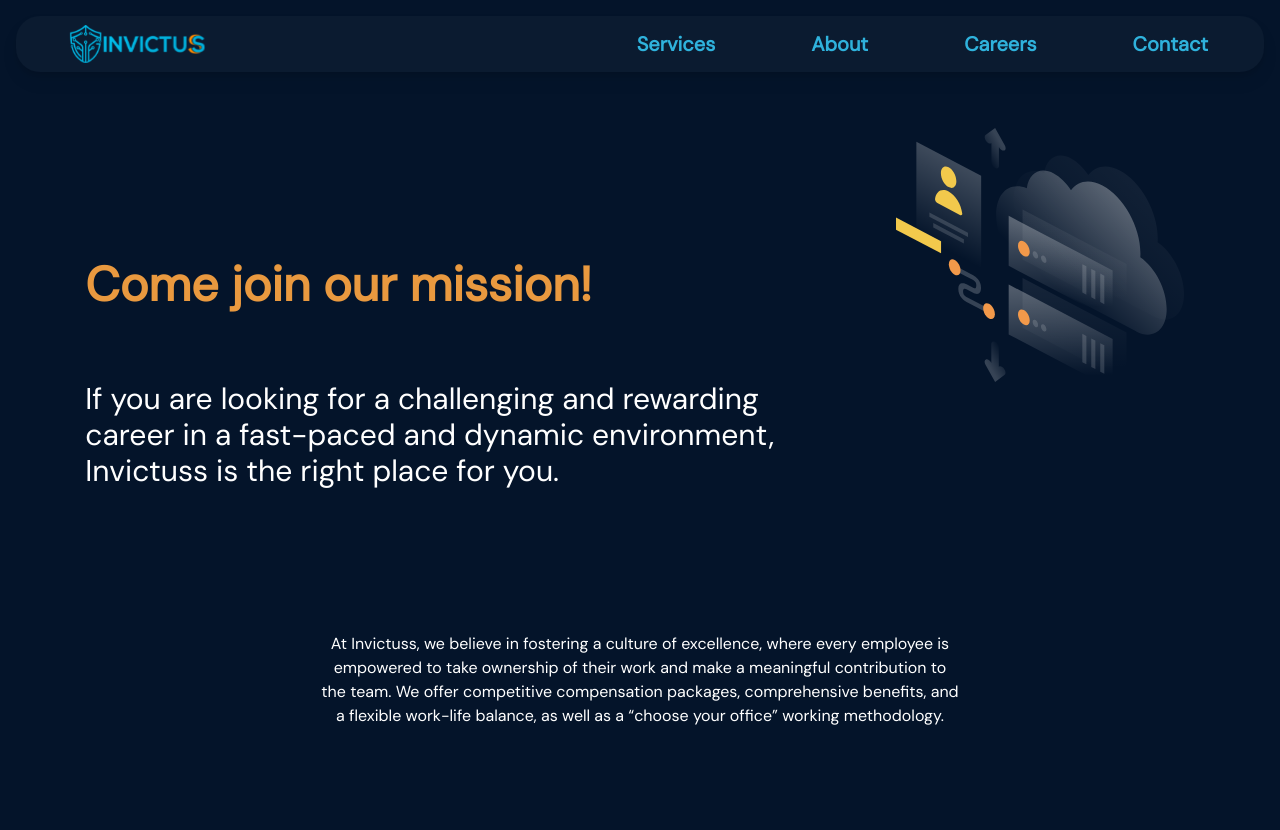
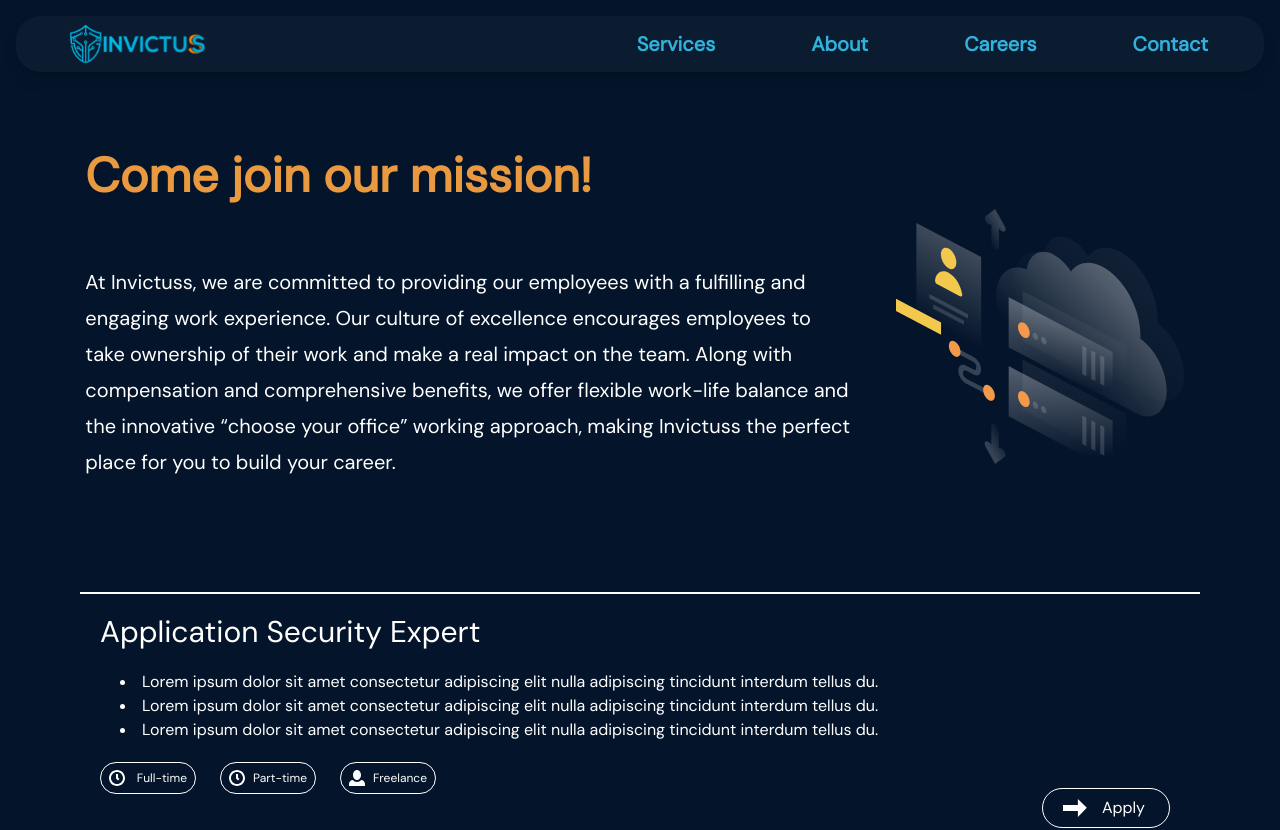
Before and after one commit to arana489/Invictuss, a React (Vite) app: page /careers in a window 1280 px wide. Shown: the top 830 px of the page. Built offline with nearby package versions, Linux system fonts and the light colour scheme; a web font is replaced by a local one.

Commit message:
last push

```diff
--- a/src/components/Careers/Career.jsx
+++ b/src/components/Careers/Career.jsx
@@ -8,32 +8,23 @@ export default function Career() {
     return (
 
         <div class="flex-above">
-         <div>
-            <div class="relative h-screen">
-                <div class="absolute right-1/3 bottom-1/2 h-1/3 w-3/5">
-                    <h1 class="text-orange text-xl font-bold">
+            <div class="relative h-[30rem] flex items-center">
+                <div class=" absolute right-1/3 bottom-1/2 h-1/3 w-3/5">
+                    <h1 class="text-orange text-xl font-bold mb-16">
                         Come join our mission!
                     </h1>
-                    <br/><br/><br/>
-                    <h3 class="text-white text-lg leading-9">
-                        If you are looking for a challenging and rewarding career in a fast-paced
-                        and dynamic environment, Invictuss is the right place for you.
+
+                    <h3 class="text-white text-m leading-9 " >
+                        At Invictuss, we are committed to providing our employees with a fulfilling and engaging work experience. Our culture of excellence encourages employees to take ownership of their work and make a real impact on the team. Along with  compensation and comprehensive benefits, we offer flexible work-life balance and the innovative “choose your office” working approach, making Invictuss the perfect place for you to build your career.
                     </h3>
                 </div>
                 <img className="object-scale-down w-[0rem] md:w-[18rem] lg:w-[18rem]  ml-auto mr-24 mt-14" src = "src/assets/CareerImg.svg" alt="Invictuss logo"/>
-            <div class="absolute bottom-1/4 left-1/4 w-1/2 text-center text-white">
-                    At Invictuss, we believe in fostering a culture of excellence, where every employee
-                    is empowered to take ownership of their work and make a meaningful contribution to
-                    the team. We offer competitive compensation packages, comprehensive benefits, and a
-                    flexible work-life balance, as well as a “choose your office” working methodology.
-                </div>
             </div>
-        </div>
 
             <div className='flex justify-center mx-20'>
                 <CareerBoxes />
             </div>
-            <div class= "p-96"> </div>git
+            <div class= "p-64"> </div>git
 
         </div>
 
```
